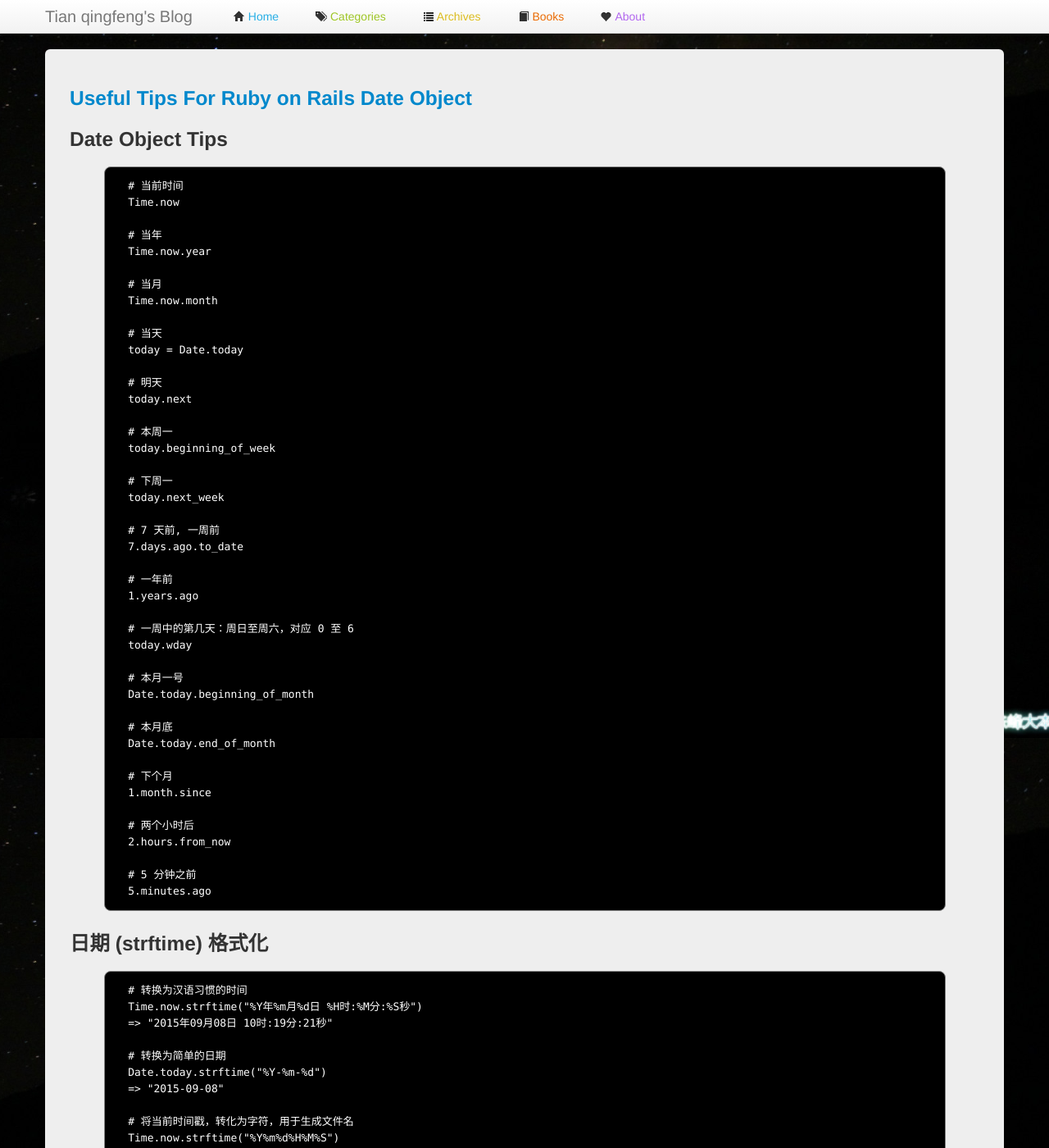
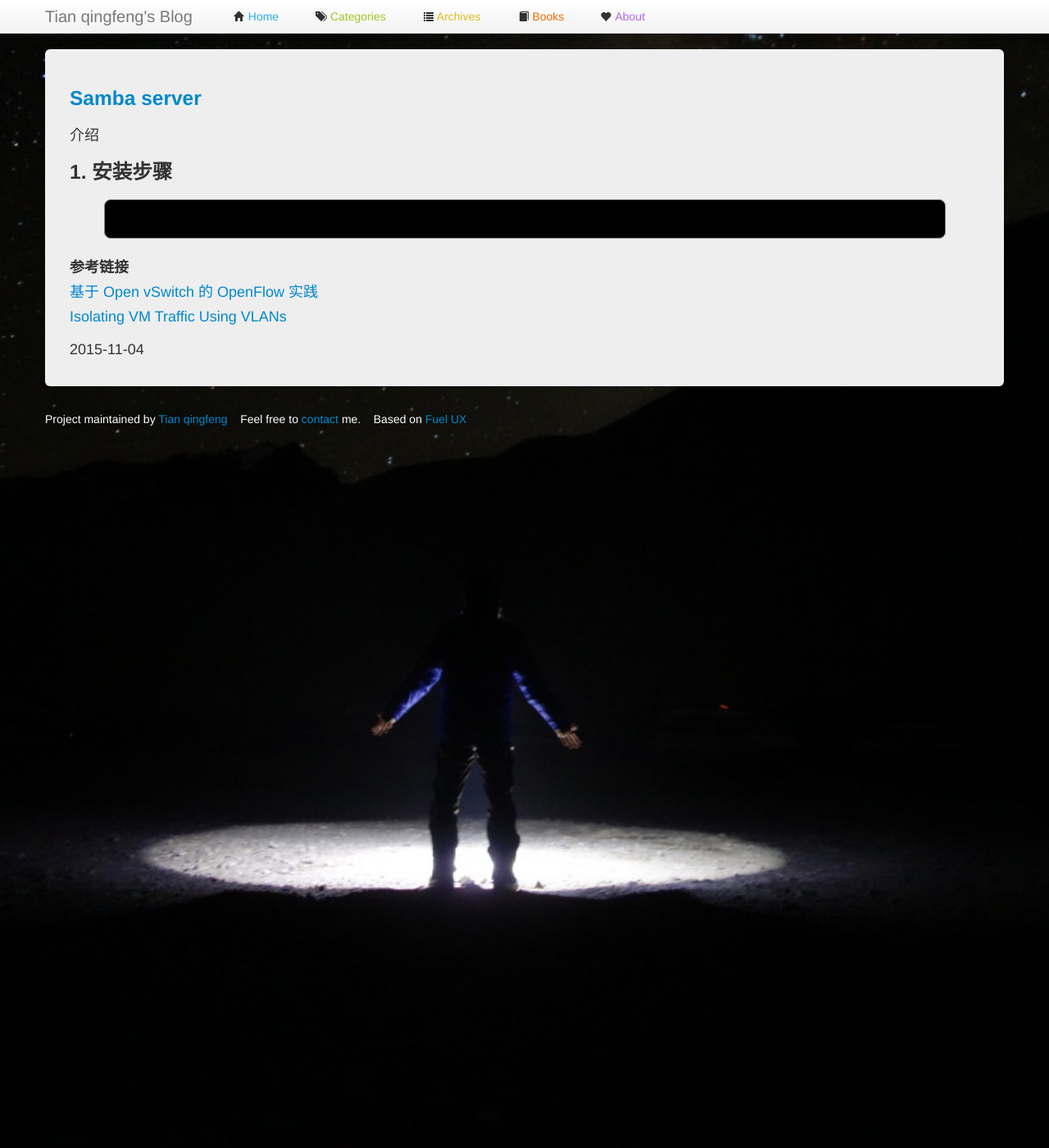
Before and after one commit to tianqf/tianqf.github.com, a Jekyll site: the page built from index.html, in a window 1280 px wide and 1400 px high. Shown: the whole window at 82% size. Built offline with Jekyll 4.4.1, drawn with Linux system fonts in a browser that asks for light colours; some of the changed text lies outside the part shown.

Commit message:
Initial commit

```diff
--- a/_config.yml
+++ b/_config.yml
@@ -1,4 +1,4 @@
 title: You can do well, you must do well.
 author: Tian qingfeng
 email: 894518887@qq.com
-copyright: Designed by <a href="https://github.com/manageyp">Tian qingfeng89451888</a>
+copyright: Designed by <a href="https://github.com/manageyp">Tian qingfeng894518887@qq.com</a>
--- a/_posts/2012-11-09-useful-tips-for-ror-date-object.html
+++ /dev/null
@@ -1,80 +0,0 @@
----
-layout: post
-title: Useful Tips For Ruby on Rails Date Object
-description: Useful Tips For Ruby on Rails Date Object
-categories: Ruby-on-Rails
-tags: Ruby-on-Rails
-record_on: 2012-11-09
----
-
-<h3>Date Object Tips</h3>
-<pre class="prettyprint lang-html">
-  # 当前时间
-  Time.now
-
-  # 当年
-  Time.now.year
-
-  # 当月
-  Time.now.month
-
-  # 当天
-  today = Date.today
-
-  # 明天
-  today.next
-
-  # 本周一
-  today.beginning_of_week
-
-  # 下周一
-  today.next_week
-
-  # 7 天前, 一周前
-  7.days.ago.to_date
-
-  # 一年前
-  1.years.ago
-
-  # 一周中的第几天：周日至周六，对应 0 至 6
-  today.wday
-
-  # 本月一号
-  Date.today.beginning_of_month
-
-  # 本月底
-  Date.today.end_of_month
-
-  # 下个月
-  1.month.since
-
-  # 两个小时后
-  2.hours.from_now
-
-  # 5 分钟之前
-  5.minutes.ago
-</pre>
-
-<h3>日期 (strftime) 格式化</h3>
-<pre class="prettyprint lang-html">
-  # 转换为汉语习惯的时间
-  Time.now.strftime("%Y年%m月%d日 %H时:%M分:%S秒")
-  => "2015年09月08日 10时:19分:21秒"
-
-  # 转换为简单的日期
-  Date.today.strftime("%Y-%m-%d")
-  => "2015-09-08"
-
-  # 将当前时间戳，转化为字符，用于生成文件名
-  Time.now.strftime("%Y%m%d%H%M%S")
-  => "20150908102345"
-
-  # 获取当前日期对应星期几
-  # 注意星期天的 wday 为 0
-  def week_day(date)
-    "星期" + ["天", "一", "二", "三", "四", "五", "六"][date.wday]
-  end
-
-  week_day(Date.today)
-  => "星期二"
-</pre>
--- /dev/null
+++ b/_posts/2015-11-09-test.html
@@ -0,0 +1,22 @@
+---
+layout: post
+title: Samba server
+description: Install and Setup Samba
+categories: Tools
+tags: Tools
+record_on: 2015-11-04
+---
+
+<p>介绍</p>
+
+<h3>1. 安装步骤</h3>
+<pre class="prettyprint lang-html">
+
+</pre>
+
+
+<p>
+  <b>参考链接</b><br />
+  <a href="http://www.ibm.com/developerworks/cn/cloud/library/1401_zhaoyi_openswitch/index.html" target="_blank">基于 Open vSwitch 的 OpenFlow 实践</a><br />
+  <a href="http://openvswitch.org/support/config-cookbooks/vlan-configuration-cookbook/" target="_blank">Isolating VM Traffic Using VLANs</a>
+</p>
```
Also changed, not shown: _posts/2012-08-29-learning-rails-engine.html (deleted, +0 -153 lines), _posts/2012-09-07-mysql-index.html (deleted, +0 -64 lines), _posts/2012-11-01-hello-world.md (deleted, +0 -12 lines), _posts/2015-11-04-install-and-setup-redmine.html (added, +198 -0 lines), 2 other files.
